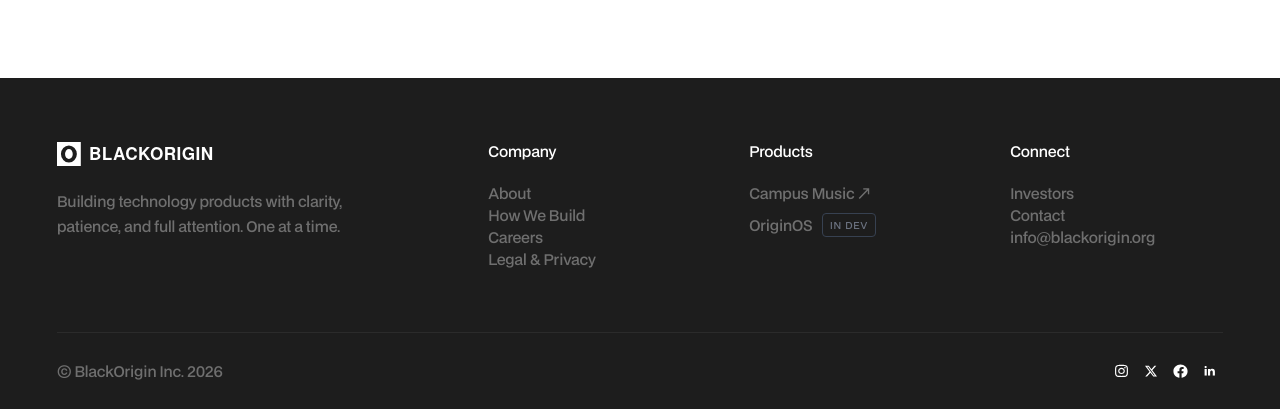
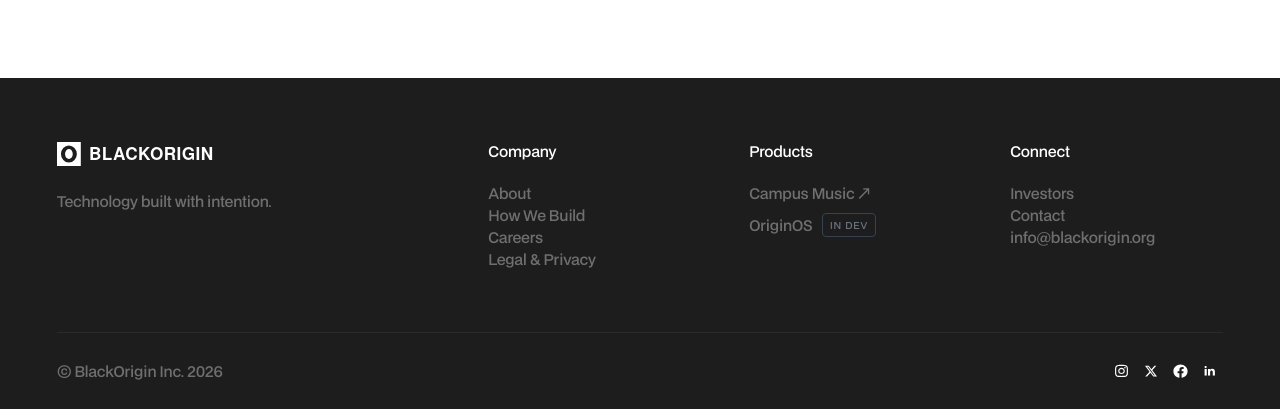
Before and after one commit to BlackOrigin-Tech/blackorigin-website, a plain HTML site: page about.html in a window 1280 px wide. Shown: the part 5840-6249 px from the top of the page. Drawn offline with Linux system fonts and the light colour scheme; a script that the page names is missing.

Commit message:
Update website tagline to be more concise and impactful
Replaces the existing tagline in the footer of all 11 HTML pages with a shorter, more direct message.

Replit-Commit-Author: Agent
Replit-Commit-Session-Id: 6c8d8d6f-982c-4641-ab56-3be131918969
Replit-Commit-Checkpoint-Type: full_checkpoint
Replit-Commit-Event-Id: 6b48e150-4cb7-4af4-b264-89a87de130fa
Replit-Commit-Screenshot-Url: https://storage.googleapis.com/screenshot-production-us-central1/0d3d7245-e84f-4fd9-a678-fef7aa368e14/6c8d8d6f-982c-4641-ab56-3be131918969/1EZilhV
Replit-Helium-Checkpoint-Created: true

```diff
--- a/about.html
+++ b/about.html
@@ -560,7 +560,7 @@
         <div>
           <a href="index.html" class="w-inline-block"><img src="images/Brand--White.svg" loading="lazy" alt="BlackOrigin" class="brand"></a>
           <div class="spacing-1-75em"></div>
-          <p class="text-style-paragraph text-color-gray-500" style="max-width:22em;line-height:1.7;">Building technology products with clarity, patience, and full attention. One at a time.</p>
+          <p class="text-style-paragraph text-color-gray-500" style="max-width:22em;line-height:1.7;">Technology built with intention.</p>
         </div>
         <div>
           <div class="text-style-paragraph" style="margin-bottom:1.5rem;">Company</div>
```
Also changed, not shown: career.html (+1 -1 lines), contact.html (+1 -1 lines), detail_news.html (+1 -1 lines), detail_services.html (+1 -1 lines), detail_works.html (+1 -1 lines), index.html (+1 -1 lines), legal.html (+1 -1 lines), pricing.html (+1 -1 lines), services.html (+1 -1 lines), work.html (+1 -1 lines).
